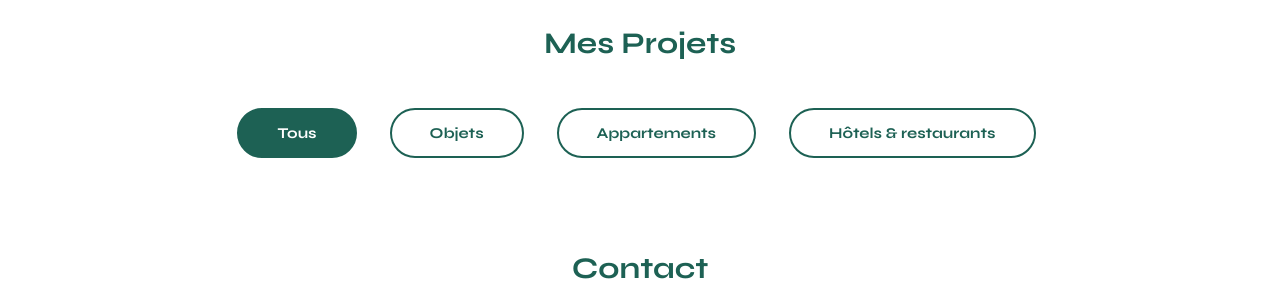
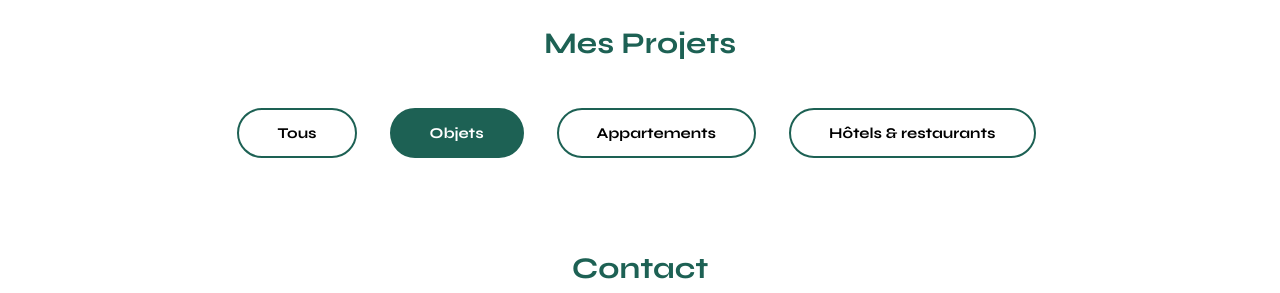
Before and after one commit to MorganDourdoigne/Projet-6, a plain HTML site: page FrontEnd/index.html in a window 1280 px wide. Both pictures are taken after a click on the button "Objets". Shown: the part 507-800 px from the top of the page. Drawn offline with nearby package versions, Linux system fonts and the light colour scheme; no server answers.

Commit message:
mise en place click sur les boutons filtres

```diff
--- a/FrontEnd/assets/style.css
+++ b/FrontEnd/assets/style.css
@@ -114,7 +114,7 @@ nav li {
 	padding: 5px 38px;
   }
 
-  #all {
+   #all {
 	background-color: #1D6154;
 	color: white;
   }
--- a/FrontEnd/index.html
+++ b/FrontEnd/index.html
@@ -39,9 +39,9 @@
 
 		  <div class="filter-container">
 			<button id="all">Tous</button>
-			<button>Objets</button>
-			<button>Appartements</button>
-			<button>Hôtels & restaurants</button>
+			<button id="objects">Objets</button>
+			<button id="appartments">Appartements</button>
+			<button id="restaurants">Hôtels & restaurants</button>
 		  </div>
 
 		<div class="gallery"></div>
--- a/FrontEnd/script.js
+++ b/FrontEnd/script.js
@@ -32,4 +32,23 @@ fetch("http://localhost:5678/api/works")
   });
 
 
-  // Addeventlisteners sur les filtres
+/*partie filtre addeventlisteners*/
+
+/*récupération de tous les boutons à l'intérieur de "filter-container"*/
+const buttons = document.querySelectorAll(".filter-container button");
+
+/*fonction quand un bouton est cliqué tous les boutons deviennent
+ blanc sauf le bouton cliqué qui prend le css vert
+*/
+buttons.forEach((btn) => {
+  btn.addEventListener("click", () => {
+    // Réinitialiser les styles de tous les boutons
+    buttons.forEach((btn) => {
+      btn.style.backgroundColor = "white";
+      btn.style.color = "black";
+    });
+
+    btn.style.backgroundColor = "#1D6154";
+    btn.style.color = "white";
+  });
+});
```
